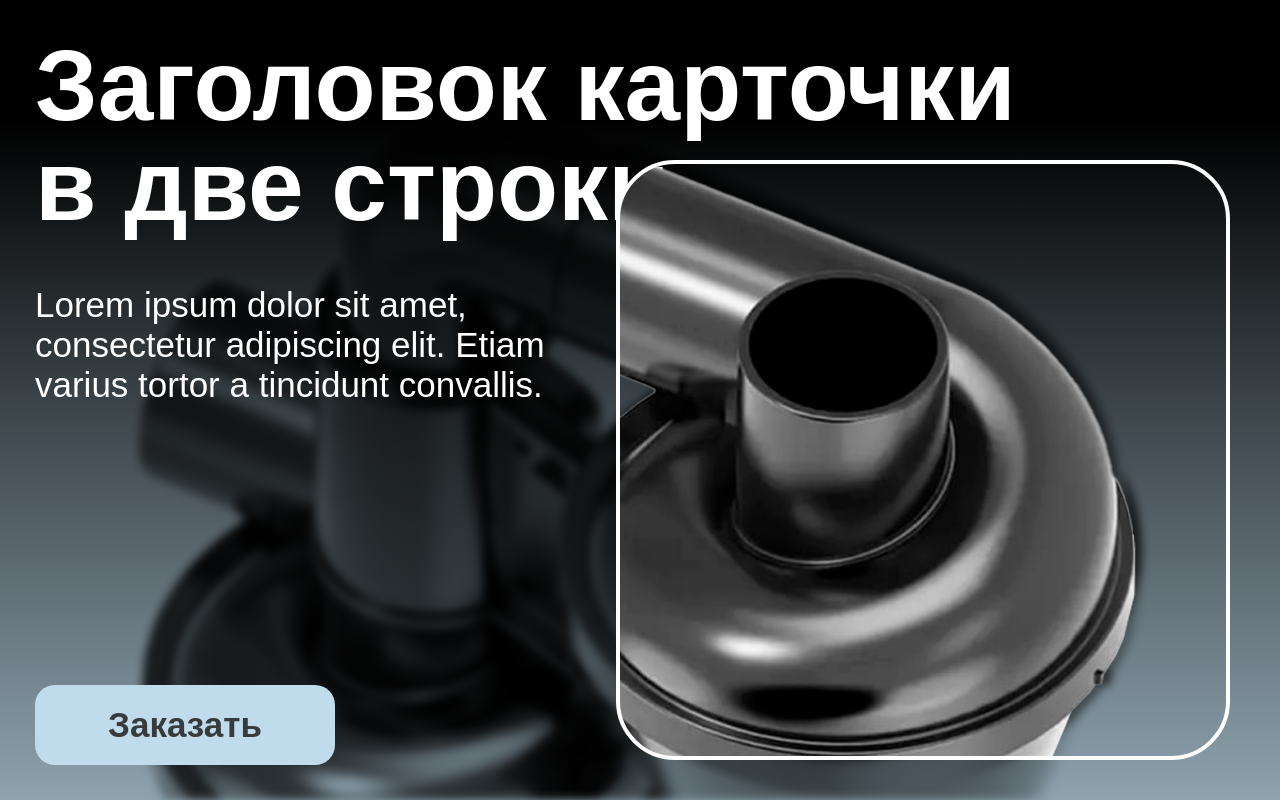
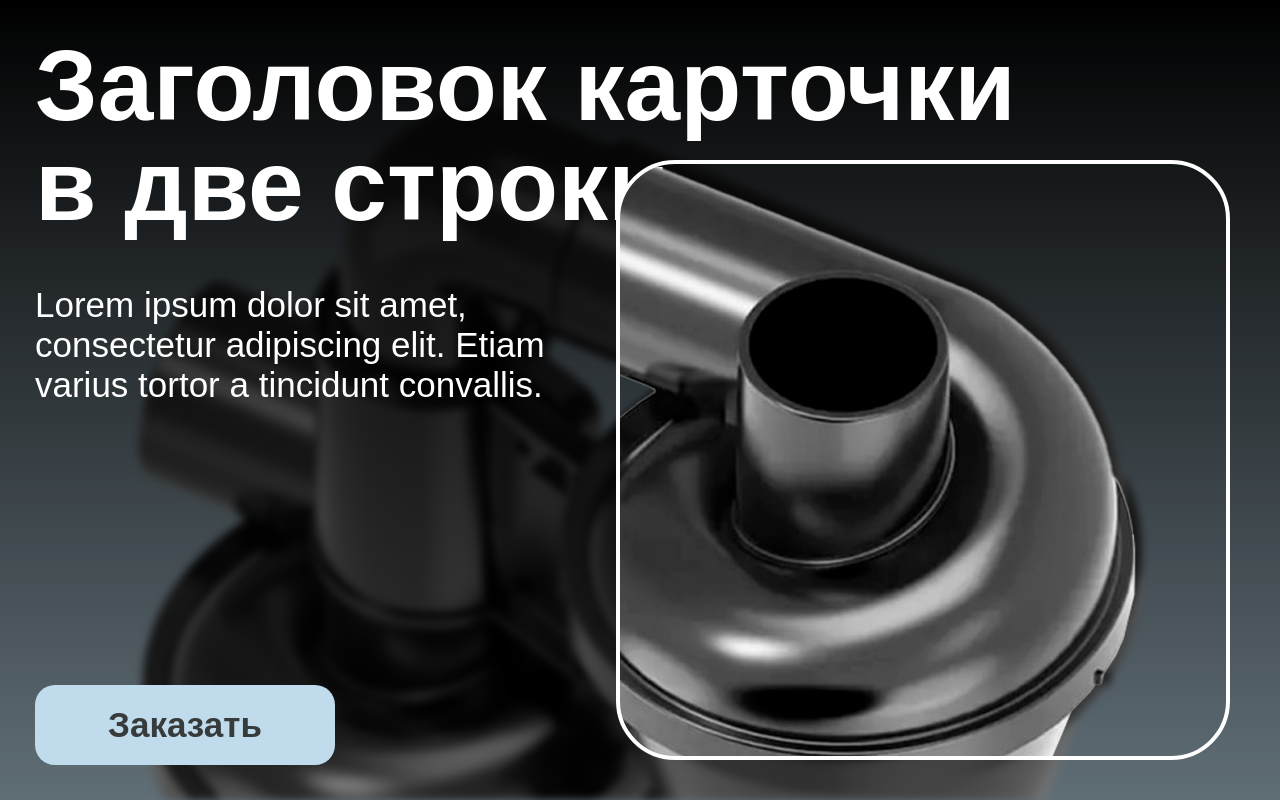
Before and after one commit to myrahkis/cyclone-landing-page, a Vue app: page / in a window 1280 px wide. Built offline with nearby package versions, Linux system fonts and the light colour scheme.

Commit message:
fix hero section bg

```diff
--- a/src/assets/main.css
+++ b/src/assets/main.css
@@ -22,6 +22,7 @@ body {
   font-family: 'Museo Sans', sans-serif;
   font-weight: 500;
   font-style: normal;
+  background-color: var(--brand-blue-color);
 }
 
 h1 {
--- a/src/components/HeroSection.vue
+++ b/src/components/HeroSection.vue
@@ -41,7 +41,7 @@ const fullImgPath2 = `${import.meta.env.BASE_URL}clear-bg.png`
   background-size: 80% 100%;
   /* background-size: 80% 100%; */
   background-repeat: no-repeat;
-  filter: blur(5px);
+  filter: blur(4px);
   z-index: -1;
 }
 .gradient {
@@ -49,7 +49,7 @@ const fullImgPath2 = `${import.meta.env.BASE_URL}clear-bg.png`
   inset: 0;
   z-index: -1;
   mix-blend-mode: multiply;
-  background: linear-gradient(to bottom, rgba(0, 0, 0) 15%, rgba(192, 220, 236) 130%);
+  background: linear-gradient(to bottom, rgba(0, 0, 0), rgba(0, 0, 0, 0.5));
 }
 .clear-img {
   position: absolute;
```
